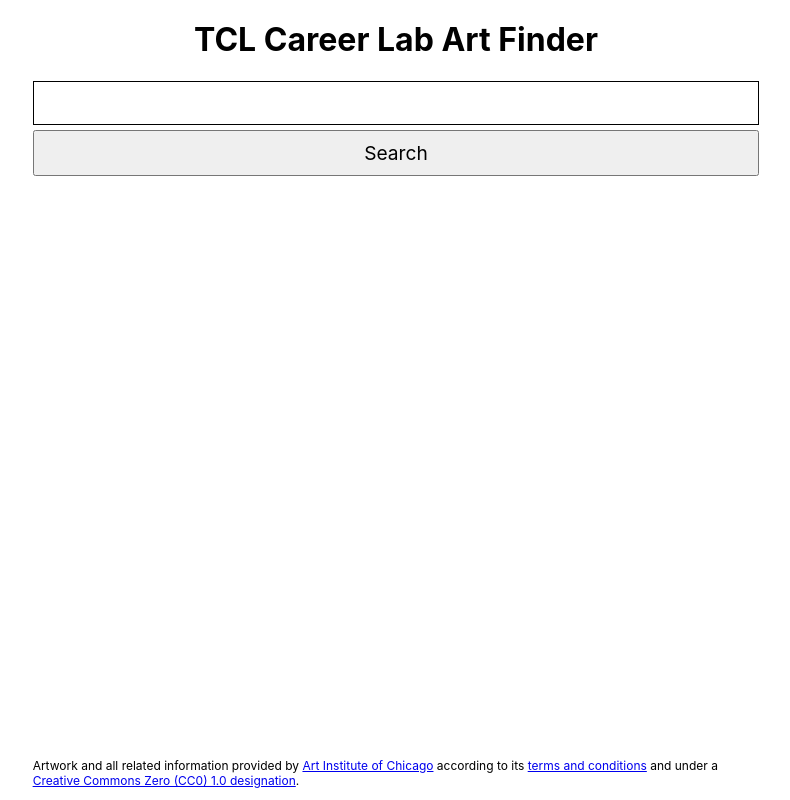
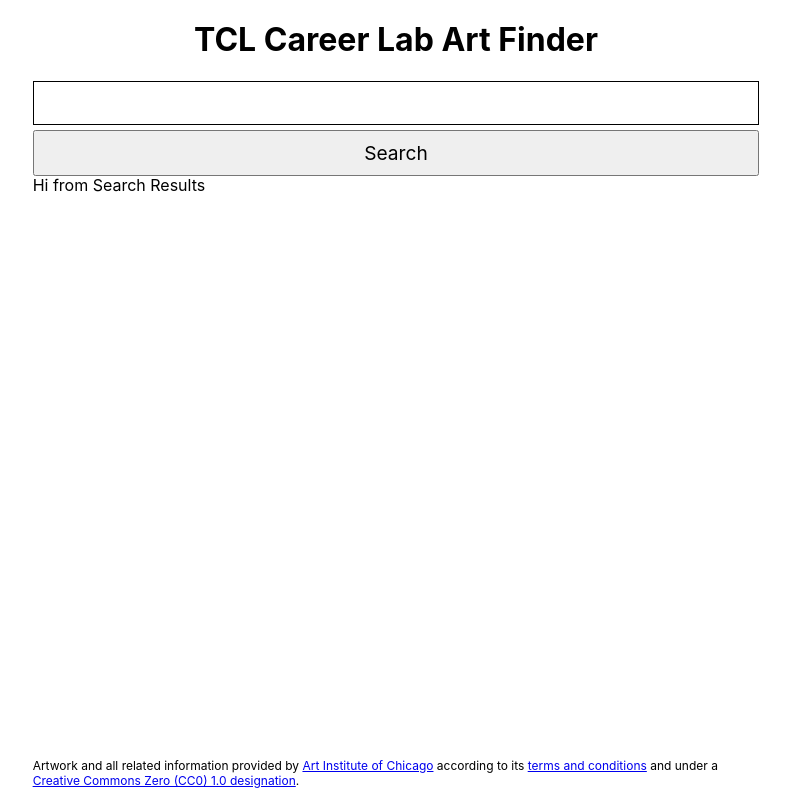
Before and after one commit to jongranados/career-lab-take-home-assignment, a React (Vite) app: page / in a window 1280 px wide. Shown: the whole page, without its empty margins (244-1034 px from the left). Built offline with nearby package versions, Linux system fonts and the light colour scheme.

Commit message:
feat: initialize SearchResults component

```diff
--- a/src/components/App.jsx
+++ b/src/components/App.jsx
@@ -3,6 +3,7 @@ import { useState } from 'react';
 import { searchArtworks } from '../api';
 import { SearchForm } from './SearchForm';
 import { Footer } from './Footer';
+import { SearchResults } from './SearchResults';
 
 import './App.css';
 
@@ -14,6 +15,7 @@ export function App() {
 		// don't make too many requests to the API! Once we've built out
 		// our UI, we need to make real requests!
 		// @see: ./src/api.js
+
 		searchArtworks(query).then((json) => {
 			console.log(json);
 		});
@@ -23,6 +25,7 @@ export function App() {
 		<div className="App">
 			<h1>TCL Career Lab Art Finder</h1>
 			<SearchForm onSearchSubmit={onSearchSubmit} />
+			<SearchResults />
 			<Footer />
 		</div>
 	);
--- /dev/null
+++ b/src/components/SearchResults.jsx
@@ -0,0 +1,3 @@
+export function SearchResults() {
+	return <>Hi from Search Results</>;
+}
```
